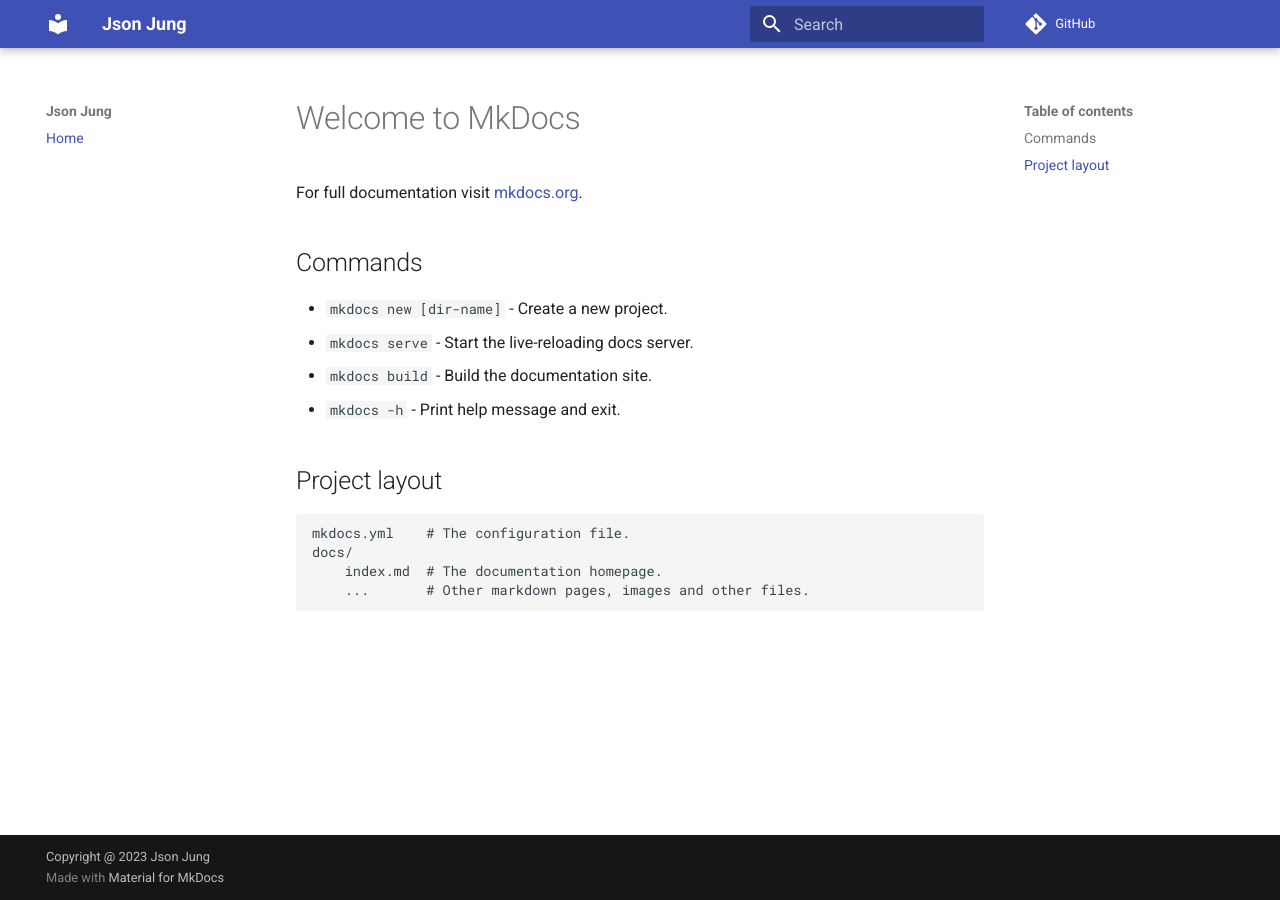
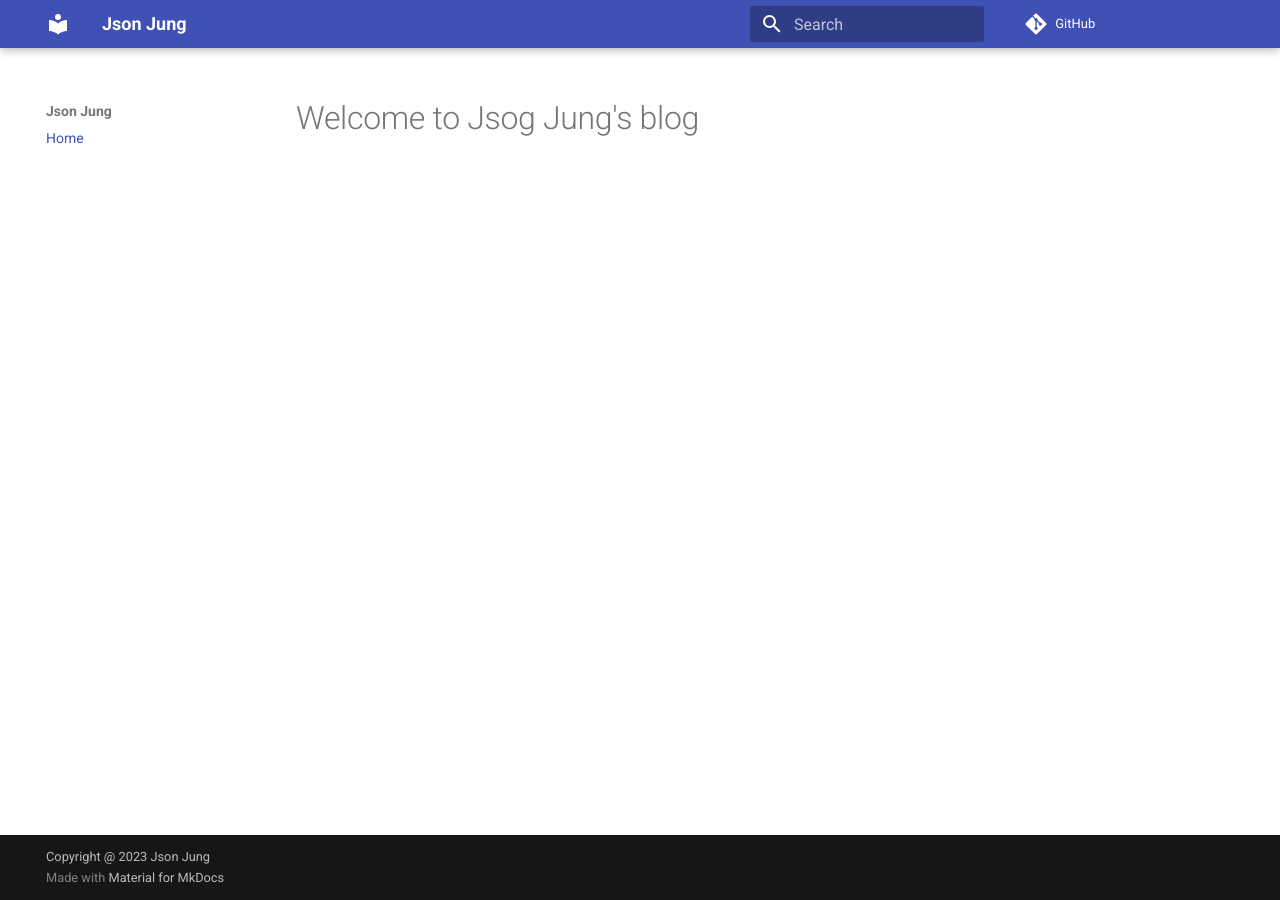
Before and after one commit to Json-Jung/json-jung.github.io, an MkDocs documentation site: the page built from docs/index.md, in a window 1280 px wide. Built offline with MkDocs 1.6.1 and Material for MkDocs 9.7.7, drawn with Linux system fonts in a browser that asks for light colours; comment, search, counter and statistics services are not loaded.

Commit message:
edit index.md

```diff
--- a/docs/index.md
+++ b/docs/index.md
@@ -1,17 +1 @@
-# Welcome to MkDocs
-
-For full documentation visit [mkdocs.org](https://www.mkdocs.org).
-
-## Commands
-
-* `mkdocs new [dir-name]` - Create a new project.
-* `mkdocs serve` - Start the live-reloading docs server.
-* `mkdocs build` - Build the documentation site.
-* `mkdocs -h` - Print help message and exit.
-
-## Project layout
-
-    mkdocs.yml    # The configuration file.
-    docs/
-        index.md  # The documentation homepage.
-        ...       # Other markdown pages, images and other files.
+# Welcome to Jsog Jung's blog
```
